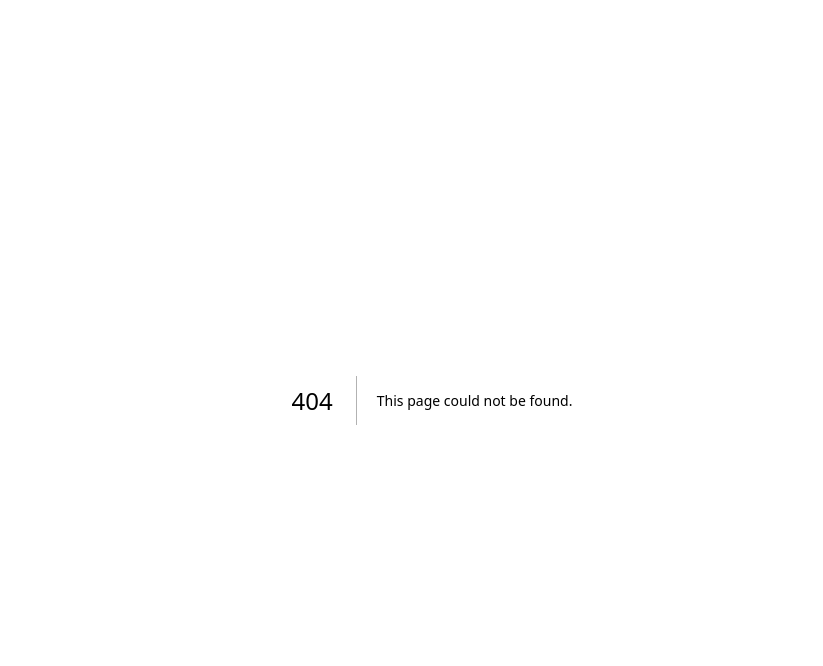
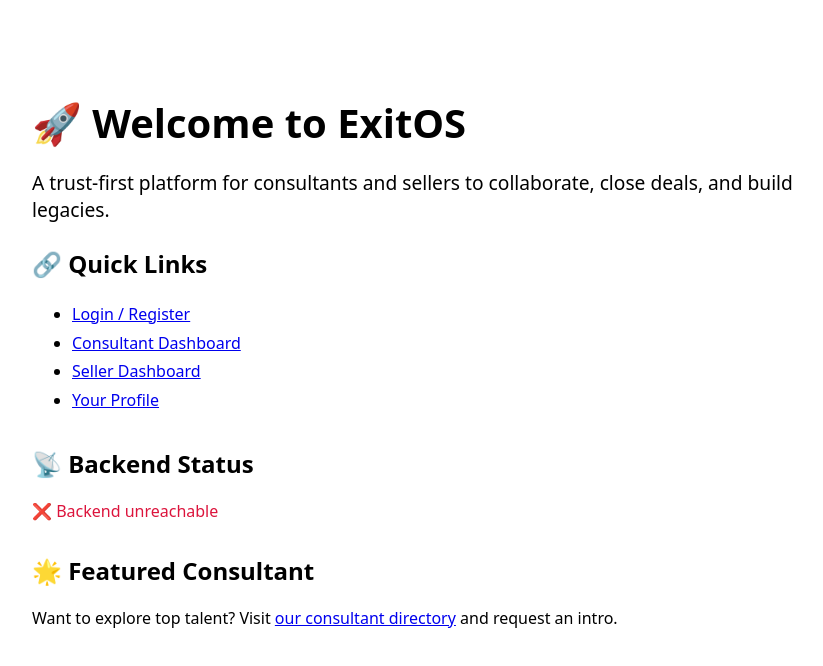
Before and after one commit to gbistila/exitos, a Next.js app in the folder frontend/: page / in a window 1280 px wide. Before the commit this address had no page. Shown: the top 666 px of the page, without its empty margins (208-1031 px from the left). Built offline with nearby package versions, Linux system fonts and the light colour scheme; no server answers.

Commit message:
Create index.tsx

```diff
--- /dev/null
+++ b/frontend/pages/index.tsx
@@ -0,0 +1,54 @@
+import { useEffect, useState } from 'react';
+
+const API = process.env.NEXT_PUBLIC_API_BASE_URL;
+
+export default function Home() {
+  const [backendStatus, setBackendStatus] = useState<'loading' | 'ok' | 'error'>('loading');
+
+  useEffect(() => {
+    (async () => {
+      try {
+        const res = await fetch(`${API}/api/health`);
+        if (res.ok) setBackendStatus('ok');
+        else setBackendStatus('error');
+      } catch {
+        setBackendStatus('error');
+      }
+    })();
+  }, []);
+
+  return (
+    <main style={{ padding: '60px 40px', fontFamily: 'system-ui', maxWidth: 800, margin: '0 auto' }}>
+      <h1 style={{ fontSize: '2.5rem', marginBottom: 12 }}>🚀 Welcome to ExitOS</h1>
+      <p style={{ fontSize: '1.2rem', marginBottom: 24 }}>
+        A trust-first platform for consultants and sellers to collaborate, close deals, and build legacies.
+      </p>
+
+      <section style={{ marginBottom: 32 }}>
+        <h2>🔗 Quick Links</h2>
+        <ul style={{ lineHeight: '1.8' }}>
+          <li><a href="/login">Login / Register</a></li>
+          <li><a href="/dashboard">Consultant Dashboard</a></li>
+          <li><a href="/seller/dashboard">Seller Dashboard</a></li>
+          <li><a href="/profile">Your Profile</a></li>
+        </ul>
+      </section>
+
+      <section style={{ marginBottom: 32 }}>
+        <h2>📡 Backend Status</h2>
+        <p>
+          {backendStatus === 'loading' && 'Checking...'}
+          {backendStatus === 'ok' && <span style={{ color: '#15803d' }}>✅ Connected to backend</span>}
+          {backendStatus === 'error' && <span style={{ color: 'crimson' }}>❌ Backend unreachable</span>}
+        </p>
+      </section>
+
+      <section>
+        <h2>🌟 Featured Consultant</h2>
+        <p>
+          Want to explore top talent? Visit <a href="/consultants">our consultant directory</a> and request an intro.
+        </p>
+      </section>
+    </main>
+  );
+}
```
